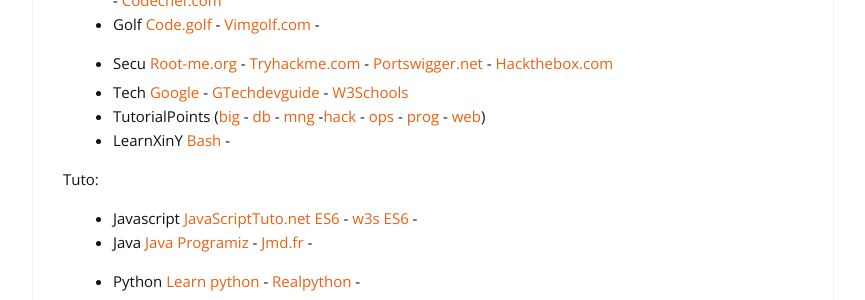
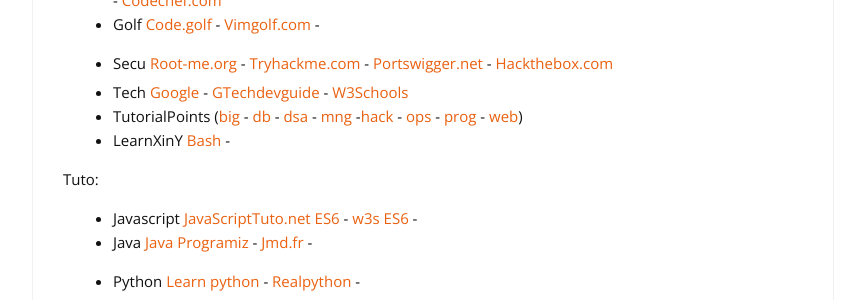
Before and after one commit to cylmat/cylmat.github.io, a Jekyll site: the page built from _pages/USEFUL.md, in a window 1280 px wide and 900 px high, scrolled down 456 px. Shown: the part 154-454 px from the top of the window, without its empty margins (207-1072 px from the left). Built offline with Jekyll 4.4.1, drawn with Linux system fonts in a browser that asks for light colours; nearby versions of some CDN libraries.

Commit message:
Update USEFUL.md

```diff
--- a/_pages/USEFUL.md
+++ b/_pages/USEFUL.md
@@ -28,7 +28,7 @@
 * Secu [Root-me.org](https://www.root-me.org) - [Tryhackme.com](https://tryhackme.com) - [Portswigger.net](https://portswigger.net/web-security) - [Hackthebox.com](https://www.hackthebox.com)
 
 - Tech [Google](https://developers.google.com/learn) - [GTechdevguide](https://techdevguide.withgoogle.com) - [W3Schools](https://www.w3schools.com)
-- TutorialPoints ([big](https://www.tutorialspoint.com/big_data_tutorials.htm) - [db](https://www.tutorialspoint.com/database_tutorials.htm) - [mng](https://www.tutorialspoint.com/management_tutorials.htm) -[hack](https://www.tutorialspoint.com/ethical_hacking) - [ops](https://www.tutorialspoint.com/devops_tutorials.htm) - [prog](https://www.tutorialspoint.com/computer_programming_tutorials.htm) - [web](https://www.tutorialspoint.com/web_development_tutorials.htm))
+- TutorialPoints ([big](https://www.tutorialspoint.com/big_data_tutorials.htm) - [db](https://www.tutorialspoint.com/database_tutorials.htm) - [dsa](https://www.tutorialspoint.com/data_structures_algorithms/index.htm) - [mng](https://www.tutorialspoint.com/management_tutorials.htm) -[hack](https://www.tutorialspoint.com/ethical_hacking) - [ops](https://www.tutorialspoint.com/devops_tutorials.htm) - [prog](https://www.tutorialspoint.com/computer_programming_tutorials.htm) - [web](https://www.tutorialspoint.com/web_development_tutorials.htm))
 - LearnXinY [Bash](https://learnxinyminutes.com/docs/bash) -
 
 Tuto:
@@ -92,7 +92,7 @@
 ---
 
 Algorithms
-* [DS gfg.org](https://www.geeksforgeeks.org/data-structures) - [Fundamental gfg.org](https://www.geeksforgeeks.org/fundamentals-of-algorithms) - [DSA codelearn.io](https://codelearn.io/learning/data-structure-and-algorithms) -
+* [DS gfg.org](https://www.geeksforgeeks.org/data-structures) - [Fundamental gfg.org](https://www.geeksforgeeks.org/fundamentals-of-algorithms) - [DSA codelearn.io](https://codelearn.io/learning/data-structure-and-algorithms) - [Tutopoint DSA](https://www.tutorialspoint.com/data_structures_algorithms/index.htm) -
 * [Isograd solutions](https://www.isograd-testingservices.com/FR/solutions-challenges-de-code) - [Competitive hackerearth.com](https://www.hackerearth.com/fr/getstarted-competitive-programming)
 
 Architecture
```
